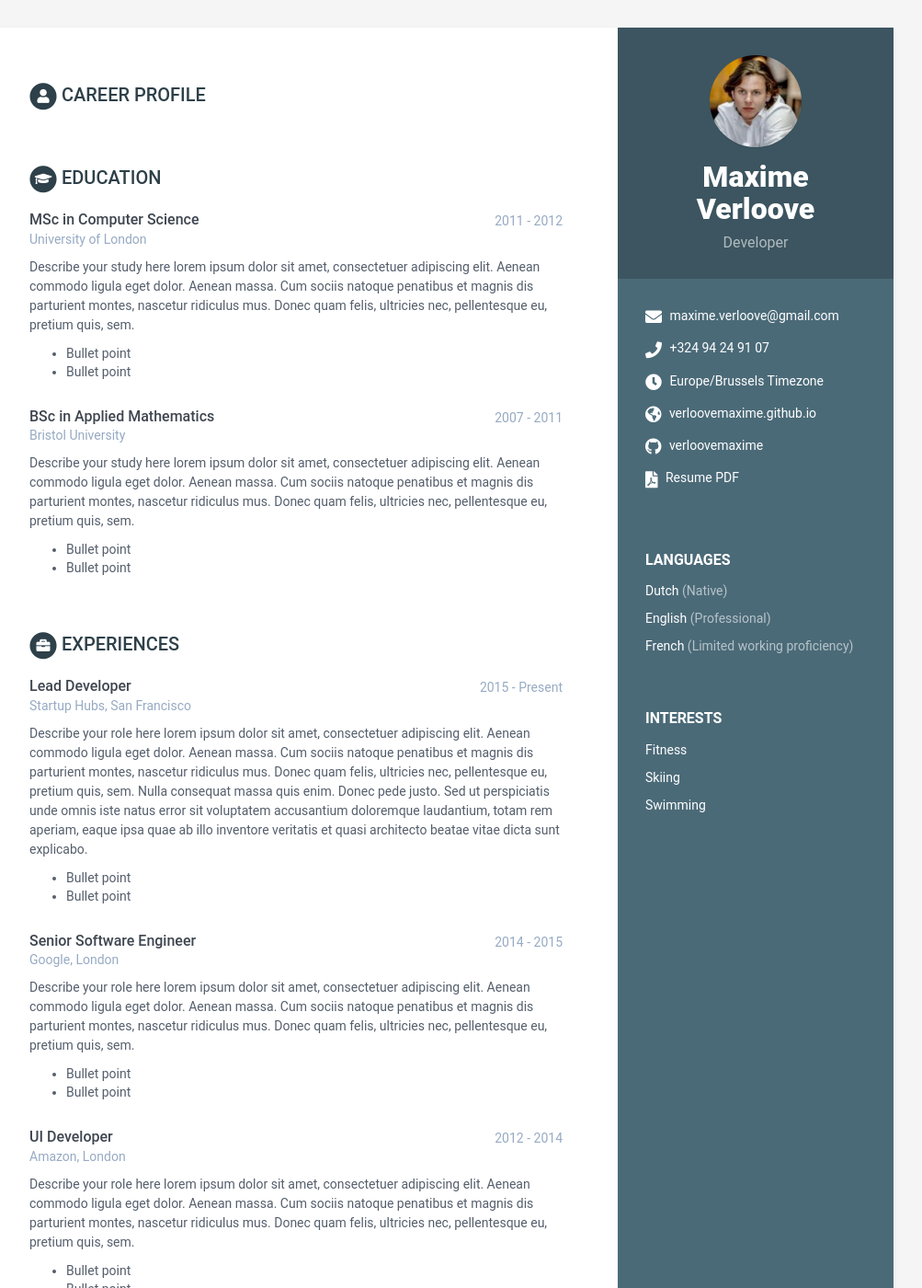
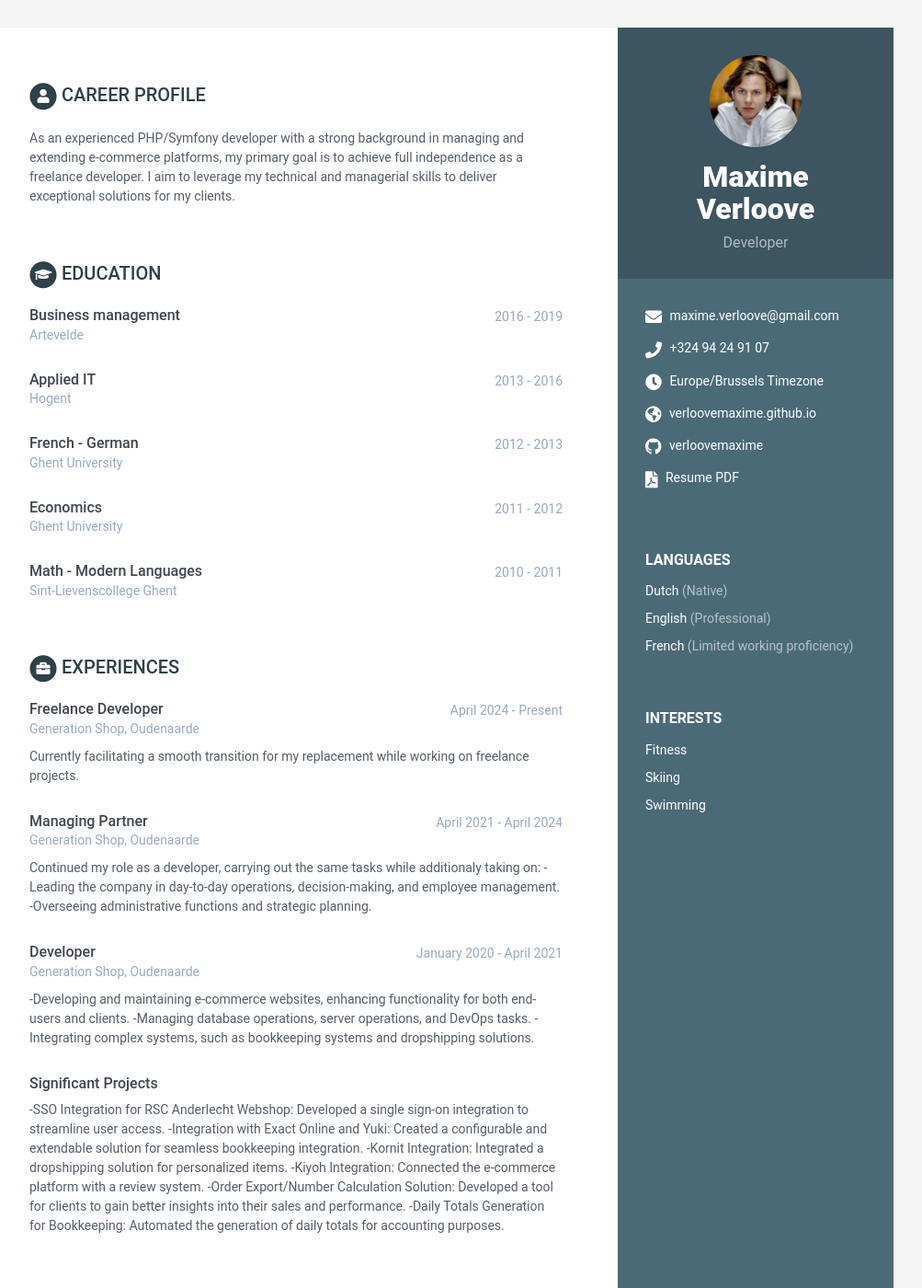
Before and after one commit to VerlooveMaxime/verloovemaxime.github.io, a Jekyll site: the page built from index.html, in a window 1280 px wide and 1400 px high. Shown: the whole window at 92% size, without its empty margins (168-1171 px from the left). Built offline with Jekyll 4.4.1, drawn with Linux system fonts in a browser that asks for light colours; some of the changed text lies outside the part shown.

Commit message:
Update site content

```diff
--- a/_data/data.yml
+++ b/_data/data.yml
@@ -56,73 +56,66 @@ sidebar:
 
 career-profile:
     title: Career Profile
-    summary:
+    summary: As an experienced PHP/Symfony developer with a strong background in managing and extending e-commerce platforms, my primary goal is to achieve full independence as a freelance developer. I aim to leverage my technical and managerial skills to deliver exceptional solutions for my clients.
 
 education:
     title: Education
     info:
-      - degree: MSc in Computer Science
-        university: University of London
+      - degree: Business management
+        university: Artevelde
+        time: 2016 - 2019
+        details: |
+
+      - degree: Applied IT
+        university: Hogent
+        time: 2013 - 2016
+        details: |
+
+      - degree: French - German
+        university: Ghent University
+        time: 2012 - 2013
+        details: |
+
+      - degree: Economics
+        university: Ghent University
         time: 2011 - 2012
         details: |
-          Describe your study here lorem ipsum dolor sit amet, consectetuer
-          adipiscing elit. Aenean commodo ligula eget dolor. Aenean massa. Cum
-          sociis natoque penatibus et magnis dis parturient montes, nascetur
-          ridiculus mus. Donec quam felis, ultricies nec, pellentesque eu,
-          pretium quis, sem.
-            - Bullet point
-            - Bullet point
-      - degree: BSc in Applied Mathematics
-        university: Bristol University
-        time: 2007 - 2011
+
+      - degree: Math - Modern Languages
+        university: Sint-Lievenscollege Ghent
+        time: 2010 - 2011
         details: |
-          Describe your study here lorem ipsum dolor sit amet, consectetuer
-          adipiscing elit. Aenean commodo ligula eget dolor. Aenean massa. Cum
-          sociis natoque penatibus et magnis dis parturient montes, nascetur
-          ridiculus mus. Donec quam felis, ultricies nec, pellentesque eu,
-          pretium quis, sem.
-            - Bullet point
-            - Bullet point
+
 experiences:
     title: Experiences
     info:
-      - role: Lead Developer
-        time: 2015 - Present
-        company: Startup Hubs, San Francisco
+      - role: Freelance Developer
+        time: April 2024 - Present
+        company: Generation Shop, Oudenaarde
         details: |
-          Describe your role here lorem ipsum dolor sit amet, consectetuer
-          adipiscing elit. Aenean commodo ligula eget dolor. Aenean massa.
-          Cum sociis natoque penatibus et magnis dis parturient montes,
-          nascetur ridiculus mus. Donec quam felis, ultricies nec,
-          pellentesque eu, pretium quis, sem. Nulla consequat massa quis
-          enim. Donec pede justo. Sed ut perspiciatis unde omnis iste natus
-          error sit voluptatem accusantium doloremque laudantium, totam rem
-          aperiam, eaque ipsa quae ab illo inventore veritatis et quasi
-          architecto beatae vitae dicta sunt explicabo.
-            - Bullet point
-            - Bullet point
-      - role: Senior Software Engineer
-        time: 2014 - 2015
-        company: Google, London
+          Currently facilitating a smooth transition for my replacement while working on freelance projects.
+      - role: Managing Partner
+        time: April 2021 - April 2024
+        company: Generation Shop, Oudenaarde
         details: |
-          Describe your role here lorem ipsum dolor sit amet, consectetuer
-          adipiscing elit. Aenean commodo ligula eget dolor. Aenean massa.
-          Cum sociis natoque penatibus et magnis dis parturient montes,
-          nascetur ridiculus mus. Donec quam felis, ultricies nec,
-          pellentesque eu, pretium quis, sem.
-            - Bullet point
-            - Bullet point
-      - role: UI Developer
-        time: 2012 - 2014
-        company: Amazon, London
+          Continued my role as a developer, carrying out the same tasks while additionaly taking on:
+          -Leading the company in day-to-day operations, decision-making, and employee management.
+          -Overseeing administrative functions and strategic planning.
+      - role: Developer
+        time: January 2020 - April 2021
+        company: Generation Shop, Oudenaarde
         details: |
-          Describe your role here lorem ipsum dolor sit amet, consectetuer
-          adipiscing elit. Aenean commodo ligula eget dolor. Aenean massa.
-          Cum sociis natoque penatibus et magnis dis parturient montes,
-          nascetur ridiculus mus. Donec quam felis, ultricies nec,
-          pellentesque eu, pretium quis, sem.
-            - Bullet point
-            - Bullet point
+          -Developing and maintaining e-commerce websites, enhancing functionality for both end-users and clients.
+          -Managing database operations, server operations, and DevOps tasks.
+          -Integrating complex systems, such as bookkeeping systems and dropshipping solutions.
+      - role: Significant Projects
+        details: |
+          -SSO Integration for RSC Anderlecht Webshop: Developed a single sign-on integration to streamline user access.
+          -Integration with Exact Online and Yuki: Created a configurable and extendable solution for seamless bookkeeping integration.
+          -Kornit Integration: Integrated a dropshipping solution for personalized items.
+          -Kiyoh Integration: Connected the e-commerce platform with a review system.
+          -Order Export/Number Calculation Solution: Developed a tool for clients to gain better insights into their sales and performance.
+          -Daily Totals Generation for Bookkeeping: Automated the generation of daily totals for accounting purposes.
 
 skills:
     title: Skills &amp; Proficiency
@@ -150,4 +143,4 @@ skills:
         level: 70%
 
 footer: >
-    Last update: 2023/08/02
+    Last update: 2024/06/04
```
